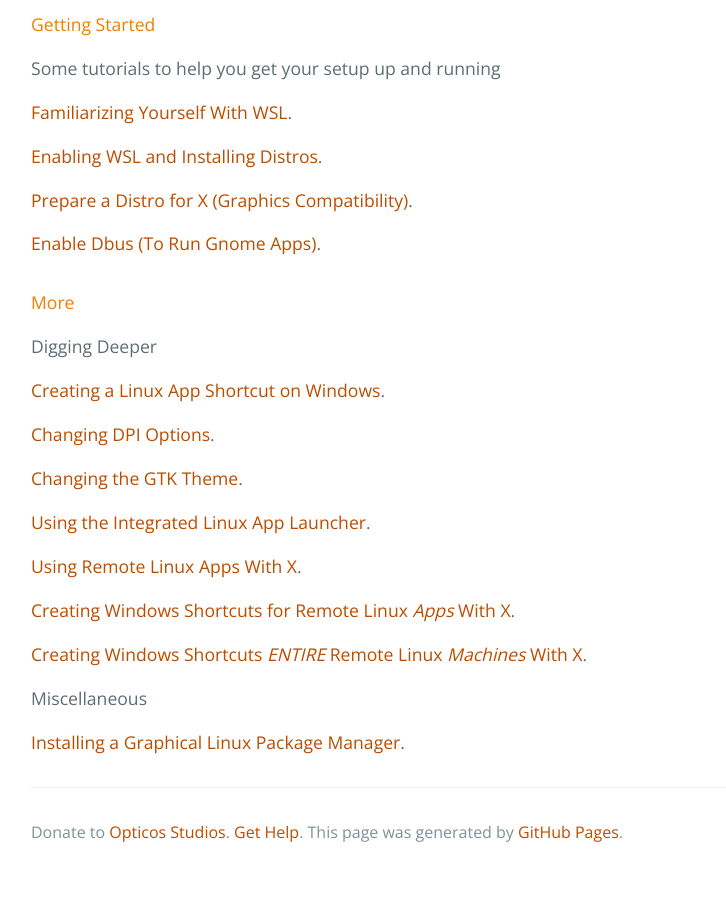
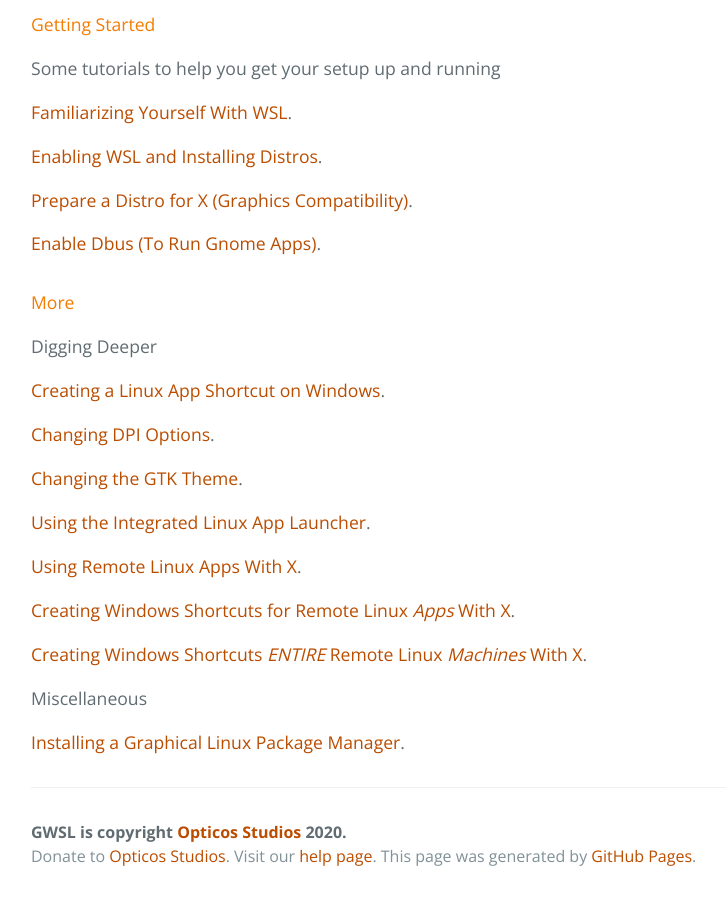
Before and after one commit to Opticos/gwsl, a Jekyll site: the page built from index.md, in a window 1280 px wide and 900 px high, scrolled down 1311 px. Shown: the whole window, without its empty margins (193-919 px from the left). Built offline with Jekyll 4.4.1, drawn with Linux system fonts in a browser that asks for light colours; the repository's description, which GitHub fills in, is left out; before the commit the page ends 2187 px from its top, so only the background shows below that.

Commit message:
Update default.html

```diff
--- a/_layouts/default.html
+++ b/_layouts/default.html
@@ -37,8 +37,9 @@
       {{ content }}
 
       <footer class="site-footer">
+        <span class="site-footer-owner">GWSL is copyright <a href="https://sites.google.com/bartimee.com/opticos-studios">Opticos Studios</a> 2020.</span>
         <span class="site-footer-credits">Donate to <a href="https://sites.google.com/bartimee.com/opticos-studios/donate">Opticos Studios</a>.</span>
-        <span class="site-footer-credits"><a href="./help.html">Get Help</a>.</span>
+        <span class="site-footer-credits">Visit our <a href="./help.html">help page</a>.</span>
         <span class="site-footer-credits">This page was generated by <a href="https://pages.github.com">GitHub Pages</a>.</span>
       </footer>
     </main>
```
